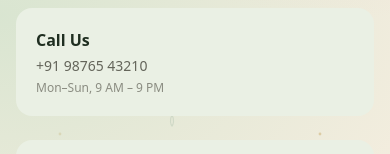
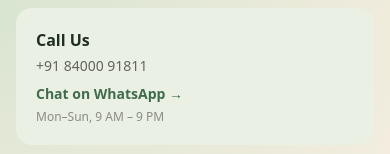
Before and after one commit to Prachikapoor19/The-Mali-E-commerce-, a Next.js app in the folder Phase-1/: page /contact-us in a window 390 px wide. Shown: the part 336-490 px from the top of the page. Built offline with nearby package versions, Linux system fonts and the light colour scheme; no server answers; the database is empty.

Commit message:
Contact page: real phone number and WhatsApp link

```diff
--- a/Phase-1/app/contact-us/page.tsx
+++ b/Phase-1/app/contact-us/page.tsx
@@ -18,7 +18,8 @@
           <div className="grid sm:grid-cols-2 gap-6 mb-10">
             <div className="bg-blush rounded-2xl p-5">
               <h3 className="font-semibold text-botanical mb-1">Call Us</h3>
-              <p className="text-sm text-charcoal/70">+91 98765 43210</p>
+                 <a href="tel:+918400091811" className="block text-sm text-charcoal/70 hover:text-rose">+91 84000 91811</a>
+                 <a href="https://wa.me/918400091811" target="_blank" rel="noopener noreferrer" className="inline-block mt-2 text-sm font-semibold text-rose hover:underline">Chat on WhatsApp →</a>
               <p className="text-xs text-charcoal/50 mt-1">Mon–Sun, 9 AM – 9 PM</p>
             </div>
             <div className="bg-blush rounded-2xl p-5">
```
